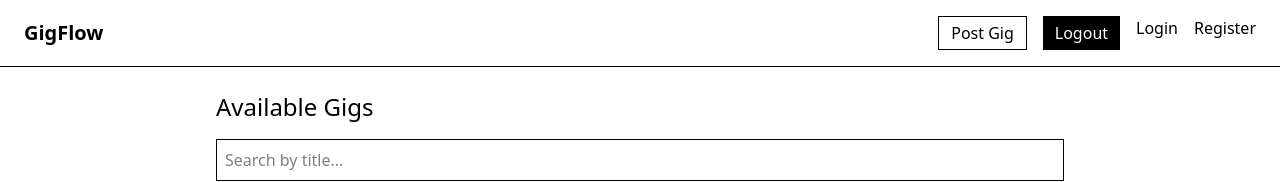
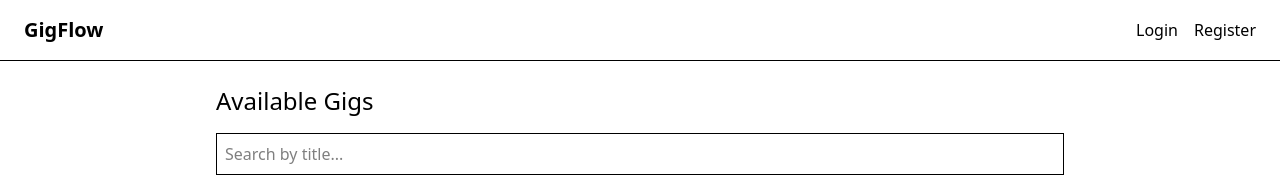
Before and after one commit to nikhilcoder1/GigFlow, a React app in the folder frontend/: page / in a window 1280 px wide. Shown: the top 182 px of the page. Built offline with nearby package versions, Linux system fonts and the light colour scheme; no server answers; the HTML template or start-up script is replaced by a standard one.

Commit message:
Frontend Issues Resolved

```diff
--- a/frontend/src/components/Navbar.jsx
+++ b/frontend/src/components/Navbar.jsx
@@ -1,14 +1,25 @@
 import { Link, useNavigate } from "react-router-dom";
-import api from "../services/api.js";
+import api from "../services/api";
+import { useEffect, useState } from "react";
 
 const Navbar = () => {
   const navigate = useNavigate();
+  const [loggedIn, setLoggedIn] = useState(false);
+
+  // Read login flag on load
+  useEffect(() => {
+    const flag = localStorage.getItem("loggedIn");
+    setLoggedIn(flag === "true");
+  }, []);
 
   const logout = async () => {
     try {
       await api.post("/api/auth/logout");
     } catch {}
-    window.location.href = "/login";
+
+    localStorage.removeItem("loggedIn");
+    setLoggedIn(false);
+    navigate("/login");
   };
 
   return (
@@ -18,6 +29,8 @@ const Navbar = () => {
       </Link>
 
       <div className="flex gap-4">
+        {loggedIn ? (
+          <>
             <Link to="/create-gig" className="border px-3 py-1">
               Post Gig
             </Link>
@@ -28,9 +41,13 @@ const Navbar = () => {
             >
               Logout
             </button>
-
+          </>
+        ) : (
+          <>
             <Link to="/login">Login</Link>
             <Link to="/register">Register</Link>
+          </>
+        )}
       </div>
     </nav>
   );
```
Lines whose indentation alone changed are shown as unchanged.
